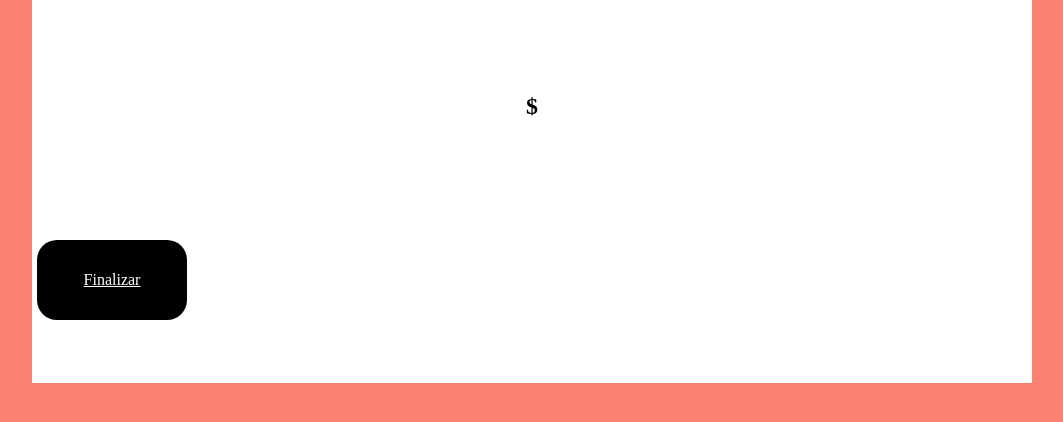
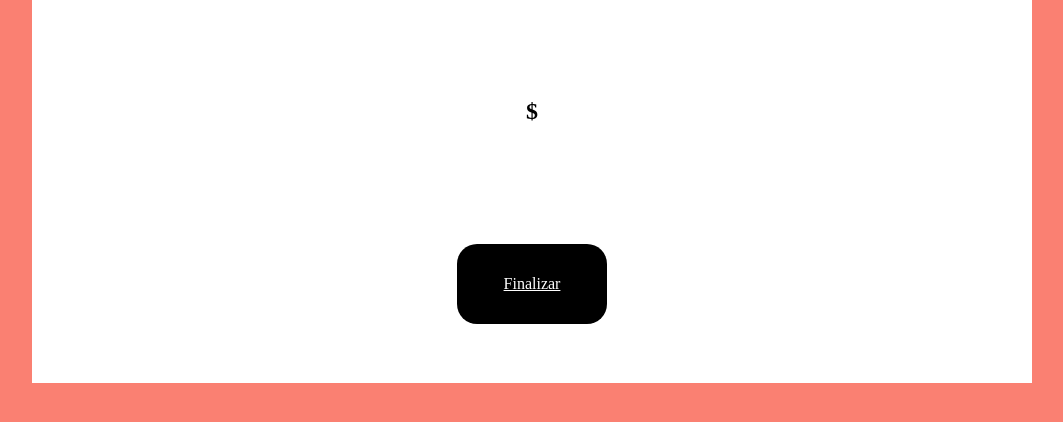
Before and after one commit to Lau-09/Mi_Cajero, a plain HTML site: page about2.html in a window 1280 px wide. Shown: the part 342-764 px from the top of the page, without its empty margins (108-1171 px from the left). Drawn offline with Linux system fonts and the light colour scheme.

Commit message:
Update style.css

```diff
--- a/style.css
+++ b/style.css
@@ -141,6 +141,7 @@ a {
     transition: background-color .5s;
     height: 80px;
     width: 150px;
+    margin: 0 auto;
 }
 
 .fin:hover {
@@ -163,5 +164,3 @@ a {
     justify-content: space-around;
     align-items: center;
 }
-
-/* Pagina 5 */
```
